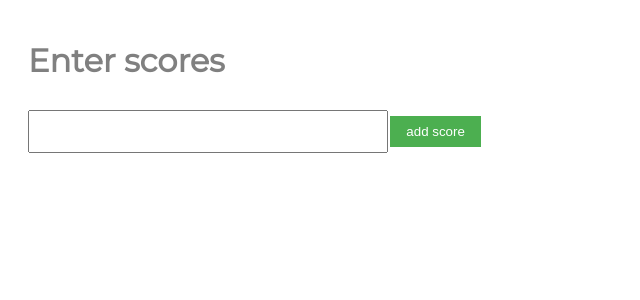
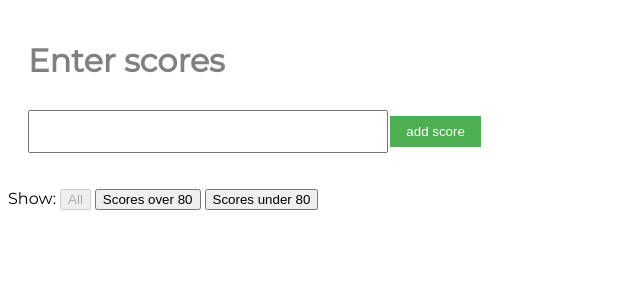
Before and after one commit to Desmond225/golfcoaching, a React (Create React App) app: page / in a window 1280 px wide. Shown: the top 300 px of the page, without its empty margins (0-640 px from the left). Built offline with nearby package versions, Linux system fonts and the light colour scheme.

Commit message:
Update: implement filter, not working accordingly to score

```diff
--- a/src/App.js
+++ b/src/App.js
@@ -1,12 +1,14 @@
 import React from 'react';
 import AddScore from './containers/addscore';
 import VisibleTodoList from './containers/visiblescorelist'
+import Footer from './components/footer';
 
 
 const App = () => (
   <div>
     <AddScore />
     <VisibleTodoList />
+    <Footer/>
 
   </div>
 )
--- /dev/null
+++ b/src/components/footer.js
@@ -0,0 +1,20 @@
+import React from 'react'
+import FilterLink from '../containers/filterlink'
+import {VisibilityFilter} from '../actions'
+
+const Footer = () => (
+    <div>
+        <span>Show:</span>
+        <FilterLink filter={VisibilityFilter.SHOW_ALL}>
+        All
+        </FilterLink>
+        <FilterLink filter={VisibilityFilter.SHOW_ACTIVE}>
+        Scores over 80
+        </FilterLink>
+        <FilterLink filter={VisibilityFilter.SHOW_COMPLETED}>
+        Scores under 80
+        </FilterLink>
+    </div>
+)
+
+export default Footer
--- /dev/null
+++ b/src/components/link.js
@@ -0,0 +1,22 @@
+import React from 'react'
+import PropTypes from 'prop-types'
+
+const Link = ({ onClick, active, children}) => (
+    <button
+        onClick={onClick}
+        disabled={active}
+        style={{
+            marginLeft: '4px',
+        }}
+    >
+        {children}
+    </button>
+)
+
+Link.propTypes = {
+    active: PropTypes.bool.isRequired,
+    children: PropTypes.node.isRequired,
+    onClick: PropTypes.func.isRequired
+}
+
+export default Link
--- a/src/components/score.js
+++ b/src/components/score.js
@@ -1,11 +1,14 @@
 import React from 'react'
 import PropTypes from 'prop-types'
 
-const Score = ({ text }) => {
+const Score = ({ onClick, completed, text }) => {
     return (
         <div>
         <h2>Latest scores:</h2>
-        <li>
+        <li
+        onClick={onClick}
+        style={{textDecoration: completed ? 'line-through': 'none'}}
+        >
             {text} ({text - 71})
         </li>
     </div>
--- a/src/components/scorelist.js
+++ b/src/components/scorelist.js
@@ -1,15 +1,14 @@
 import React from 'react';
 import PropTypes from 'prop-types';
 import Score from './score';
-import { toggleScore } from '../actions';
 
-const ScoreList = ({scores }) => (
+const ScoreList = ({scores, toggleScore }) => (
     <ul>
         {scores.map(score =>
             <Score
             key={score.id}
             {...score}
-            // onClick={() => toggleTodo(todo.id)}
+            onClick={() => toggleScore(score.id)}
             />
         )}
     </ul>
--- a/src/containers/addscore.js
+++ b/src/containers/addscore.js
@@ -14,7 +14,7 @@ const AddScore = ({dispatch}) => {
                 dispatch(addScore(input.value))
                 input.value = ''
             }}>
-                <input type="number" required ref={node => input = node}/>
+                <input type="number" min="59" max="120" required ref={node => input = node}/>
 
                 <button id="button" type="submit">
                     add score
--- /dev/null
+++ b/src/containers/filterlink.js
@@ -0,0 +1,13 @@
+import {connect} from 'react-redux';
+import {setVisibilityFilter} from '../actions'
+import Link from '../components/link';
+
+const mapStateToProps = (state, ownProps) => ({
+    active: ownProps.filter === state.visibilityFilter
+})
+
+const mapDispatchToProps = (dispatch, ownProps) => ({
+    onClick: () => dispatch(setVisibilityFilter(ownProps.filter))
+})
+
+export default connect(mapStateToProps, mapDispatchToProps)(Link)
--- a/src/reducers/scores.js
+++ b/src/reducers/scores.js
@@ -10,8 +10,8 @@ const scores = (state = [], action) => {
             }
         ]
         case 'TOGGLE_SCORE':
-        return state
-
+        return state.map(score => (score.id === action.id)
+        ? {...score, completed: !score.completed} : score)
         default:
         return state
     }
```
